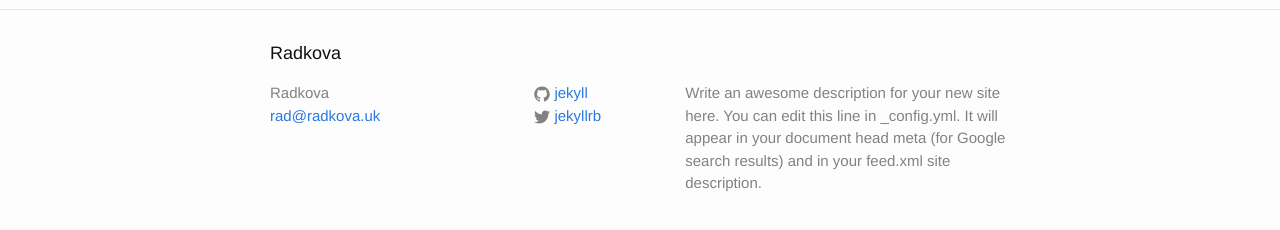
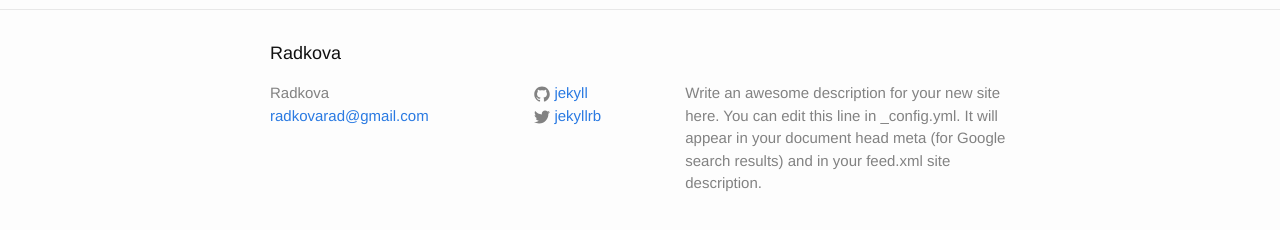
Before and after one commit to Perrunika/radkova.github.io, a Jekyll site: the page built from index.html, in a window 1280 px wide. Shown: the part 287-517 px from the top of the page. Built offline with Jekyll 4.4.1, drawn with Linux system fonts in a browser that asks for light colours.

Commit message:
no message

```diff
--- a/_config.yml
+++ b/_config.yml
@@ -1,6 +1,6 @@
 # Site settings
 title: Radkova
-email: rad@radkova.uk
+email: radkovarad@gmail.com
 description: > # this means to ignore newlines until "baseurl:"
   Write an awesome description for your new site here. You can edit this
   line in _config.yml. It will appear in your document head meta (for
```
